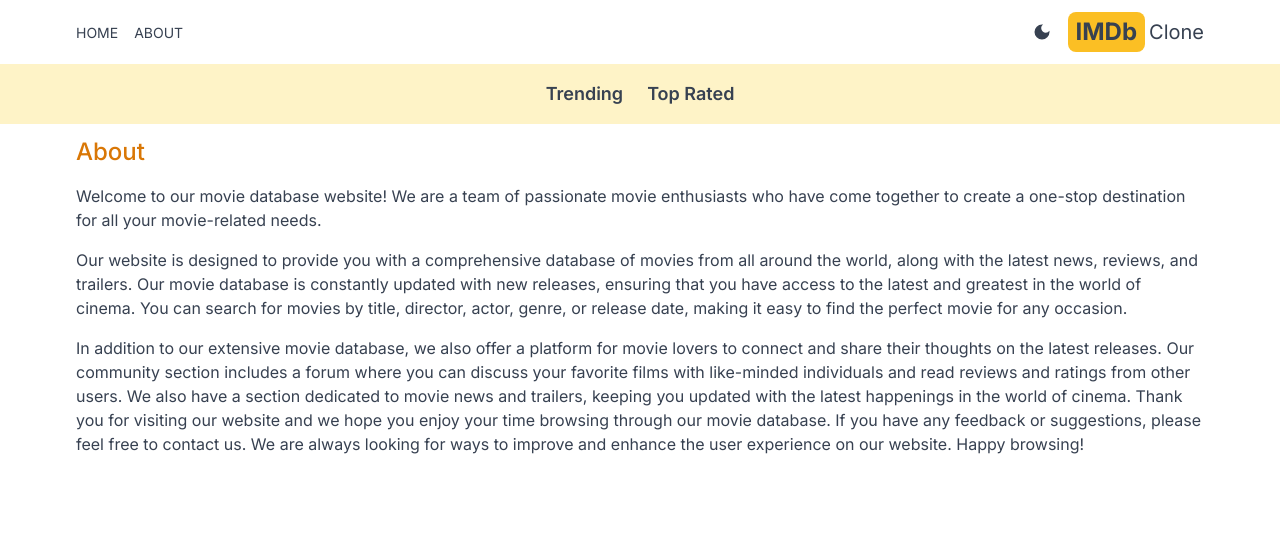
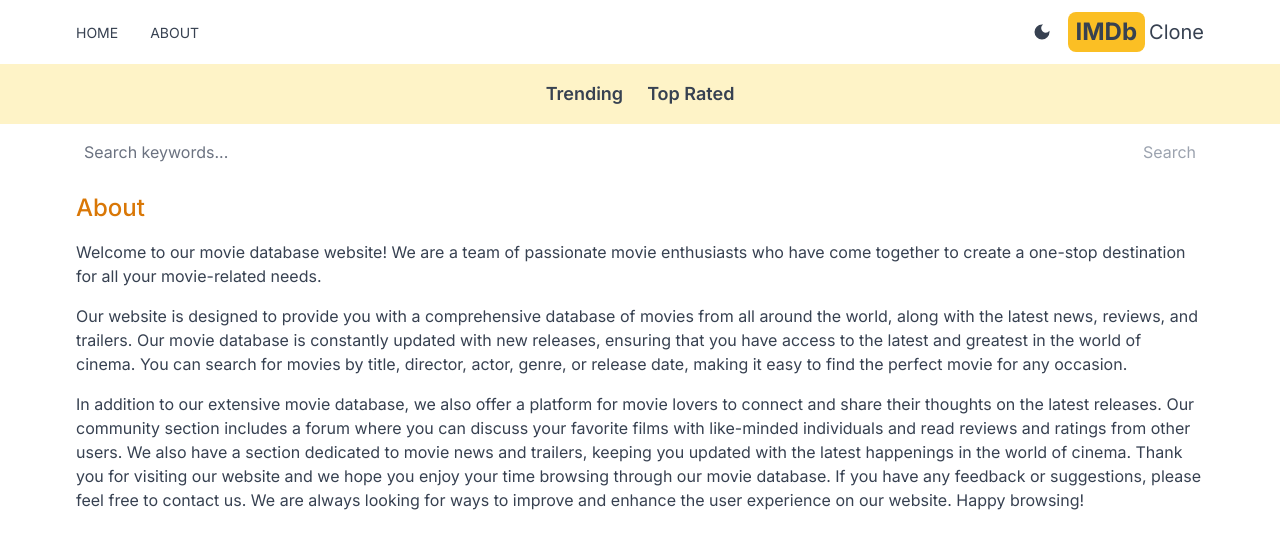
Before and after one commit to MUHMMADSALEH/my-imdb, a Next.js app: page /about in a window 1280 px wide. Shown: the top 548 px of the page. Built offline with nearby package versions, Linux system fonts and the light colour scheme.

Commit message:
feat:add Search box component and serch page

```diff
--- a/src/app/globals.css
+++ b/src/app/globals.css
@@ -1,3 +1,6 @@
 @tailwind base;
 @tailwind components;
 @tailwind utilities;
+::-webkit-scrollbar {
+    display: none;
+  }
--- a/src/app/layout.tsx
+++ b/src/app/layout.tsx
@@ -4,6 +4,7 @@ import { Inter } from 'next/font/google'
 import Header from '@/components/Header'
 import Providers from './Providers'
 import Navbar from "@/components/Navbar";
+import SearchBox from '@/components/SearchBox'
 
 const inter = Inter({ subsets: ['latin'] })
 
@@ -25,6 +26,7 @@ export default function RootLayout({
 
         <Header/>
         <Navbar/>
+        <SearchBox/>
           {children}
         </Providers>
        </body>
--- /dev/null
+++ b/src/app/search/[searchTerm]/page.tsx
@@ -0,0 +1,18 @@
+import Results from '@/components/Results';
+
+export default async function SearchPage({ params }) {
+  const seachTerm = params.searchTerm;
+  const res = await fetch(
+    `https://api.themoviedb.org/3/search/movie?api_key=${process.env.API_KEY}&query=${seachTerm}&language=en-US&page=1&include_adult=false`
+  );
+  const data = await res.json();
+  const results = data.results;
+  return (
+    <div>
+      {results &&
+        results.length ===
+        <h1 className='text-center pt-6'>No results found</h1>}
+      {results && <Results results={results} />}
+    </div>
+  );
+}
--- a/src/components/Header.tsx
+++ b/src/components/Header.tsx
@@ -7,7 +7,7 @@ import DarkModeSwitch from './DarkModeSwitch';
 const Header = () => {
   return (
     <div className='flex justify-between items-center max-w-6xl p-3 mx-auto'>
-        <div className='flex gap-4'>
+        <div className='flex gap-4 sm:gap-8'>
             <MenuItem title={"Home"} address='/' Icon={AiFillHome}/>
             <MenuItem title={"About"} address='/about' Icon={BsFillInfoCircleFill}/>
         </div>
--- /dev/null
+++ b/src/components/SearchBox.tsx
@@ -0,0 +1,33 @@
+'use client';
+
+import { useState } from 'react';
+import { useRouter } from 'next/navigation';
+
+export default function SearchBox() {
+  const [search, setSearch] = useState('');
+  const router = useRouter();
+  const handleSubmit = (e:any) => {
+    e.preventDefault();
+    router.push(`/search/${search}`);
+  };
+  return (
+    <form
+      className='flex justify-between px-5 max-w-6xl mx-auto'
+      onSubmit={handleSubmit}
+    >
+      <input
+        type='text'
+        placeholder='Search keywords...'
+        className='w-full h-14 rounded-md placeholder-gray-500 outline-none bg-transparent flex-1'
+        value={search}
+        onChange={(e) => setSearch(e.target.value)}
+      />
+      <button
+        className='text-amber-600 disabled:text-gray-400'
+        disabled={search === ''}
+      >
+        Search
+      </button>
+    </form>
+  );
+}
```
